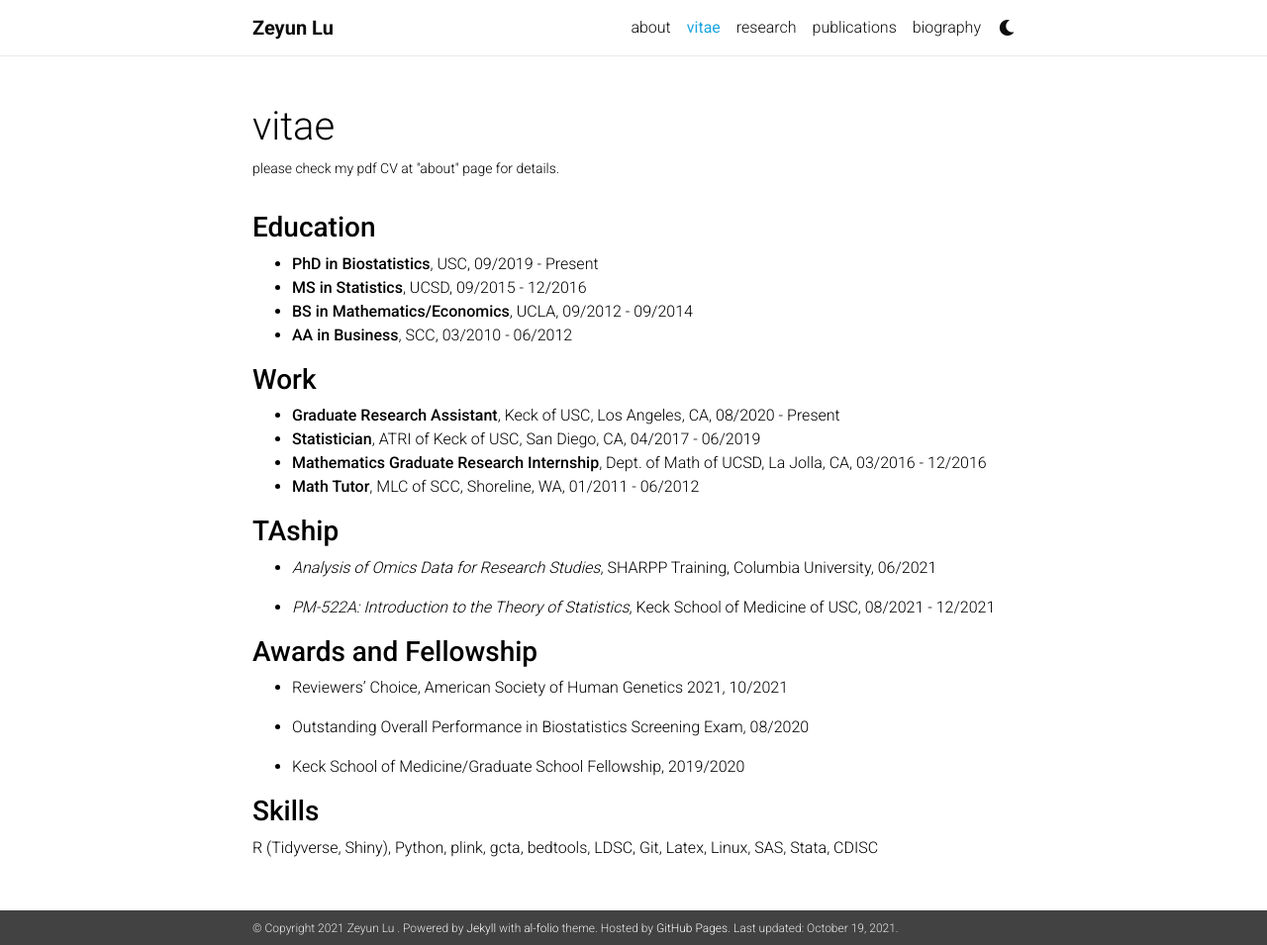
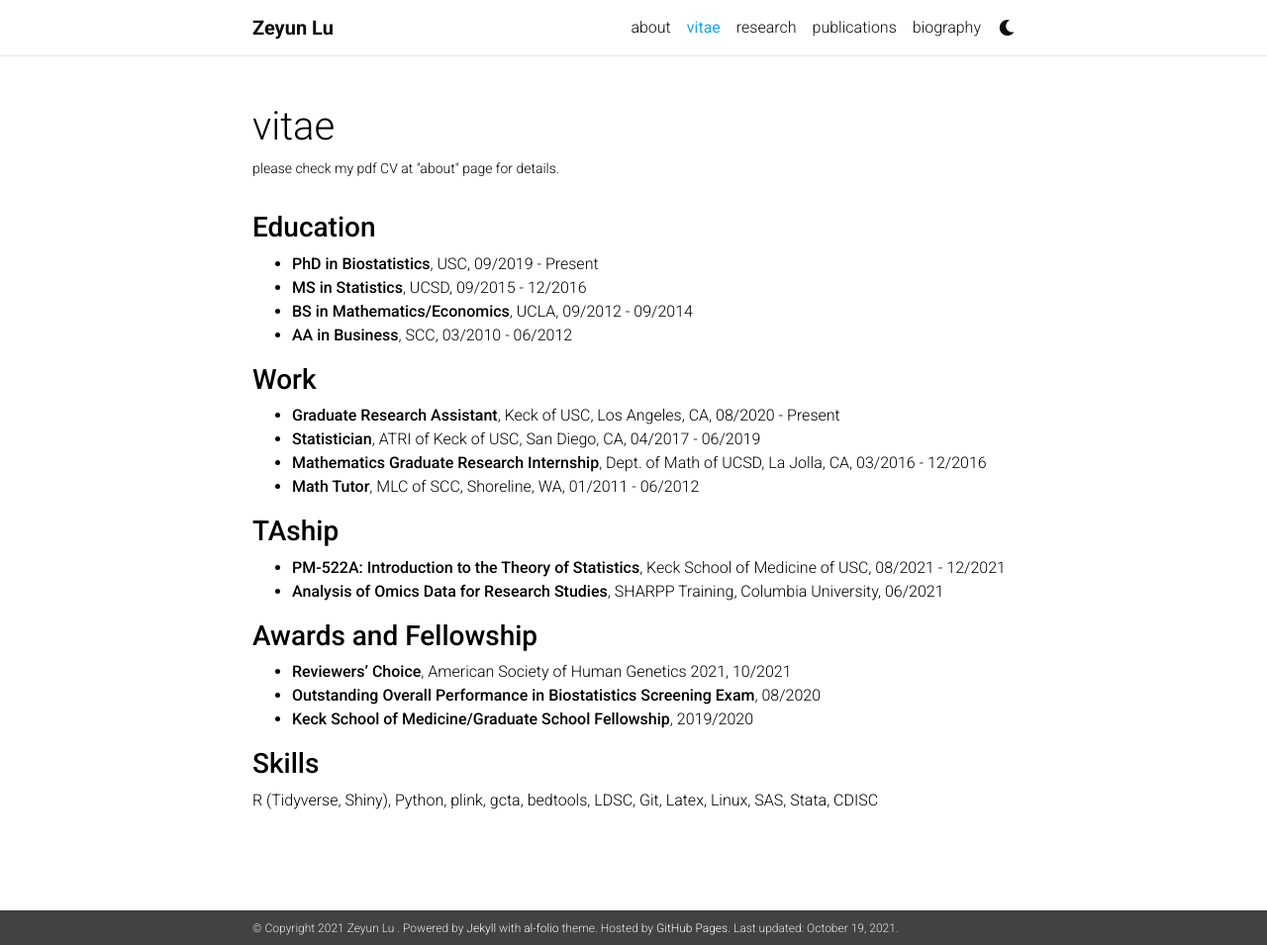
Before and after one commit to zeyunlu/zeyunlu.github.io, a Jekyll site: the page built from _pages/cv.md, in a window 1280 px wide and 955 px high. Shown: the whole window at 99% size. Built offline with Jekyll 4.4.1, drawn with Linux system fonts in a browser that asks for light colours; nearby versions of some CDN libraries; comment, search, counter and statistics services are not loaded; a style sheet for code colours, icons or effects is not loaded.

Commit message:
Update fix slow

```diff
--- a/_includes/head.html
+++ b/_includes/head.html
@@ -25,7 +25,7 @@
 <link rel="stylesheet" type="text/css" href="https://fonts.googleapis.com/css?family=Roboto:300,400,500,700|Roboto+Slab:100,300,400,500,700|Material+Icons">
 
 <!-- Code Syntax Highlighting -->
-<link rel="stylesheet" href="https://gitcdn.xyz/repo/jwarby/jekyll-pygments-themes/master/{{ site.highlight_theme }}.css" />
+<link rel="stylesheet" href="https://gitcdn.link/repo/jwarby/jekyll-pygments-themes/master/{{ site.highlight_theme }}.css" />
 
 <!-- Styles -->
 {% if site.icon != empty %}
--- a/_pages/cv.md
+++ b/_pages/cv.md
@@ -21,17 +21,13 @@ nav: true
 - **Math Tutor**, MLC of SCC, Shoreline, WA, 01/2011 -  06/2012
 
 ### **TAship**
-- *Analysis of Omics Data for Research Studies*, SHARPP Training, Columbia University, 06/2021
-
-- *PM-522A: Introduction to the Theory of Statistics*, Keck School of Medicine of USC, 08/2021 - 12/2021
+- **PM-522A: Introduction to the Theory of Statistics**, Keck School of Medicine of USC, 08/2021 - 12/2021
+- **Analysis of Omics Data for Research Studies**, SHARPP Training, Columbia University, 06/2021
 
 ### **Awards and Fellowship**
-- Reviewers’ Choice, American Society of Human Genetics 2021, 10/2021
-
-- Outstanding Overall Performance in Biostatistics Screening Exam, 08/2020
-
-- Keck School of Medicine/Graduate School Fellowship, 2019/2020
+- **Reviewers’ Choice**, American Society of Human Genetics 2021, 10/2021
+- **Outstanding Overall Performance in Biostatistics Screening Exam**, 08/2020
+- **Keck School of Medicine/Graduate School Fellowship**, 2019/2020
 
 ### **Skills**
-
   R (Tidyverse, Shiny), Python, plink, gcta, bedtools, LDSC, Git, Latex, Linux, SAS, Stata, CDISC
```
Also changed, not shown: _pages/about.md (+2 -2 lines), _pages/publications.md (+3 -1 lines), _pages/research.md (+2 -2 lines), 1 other file.
